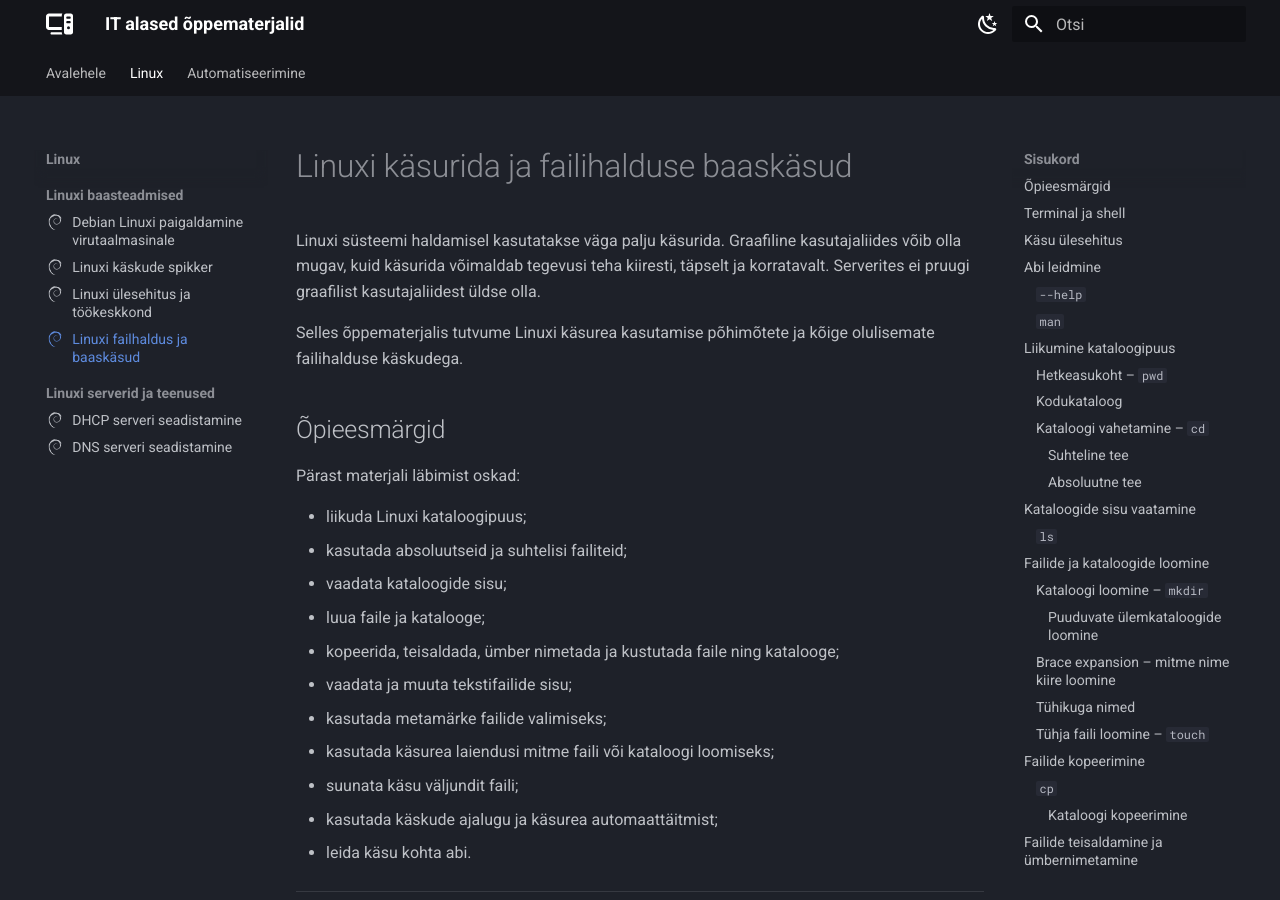
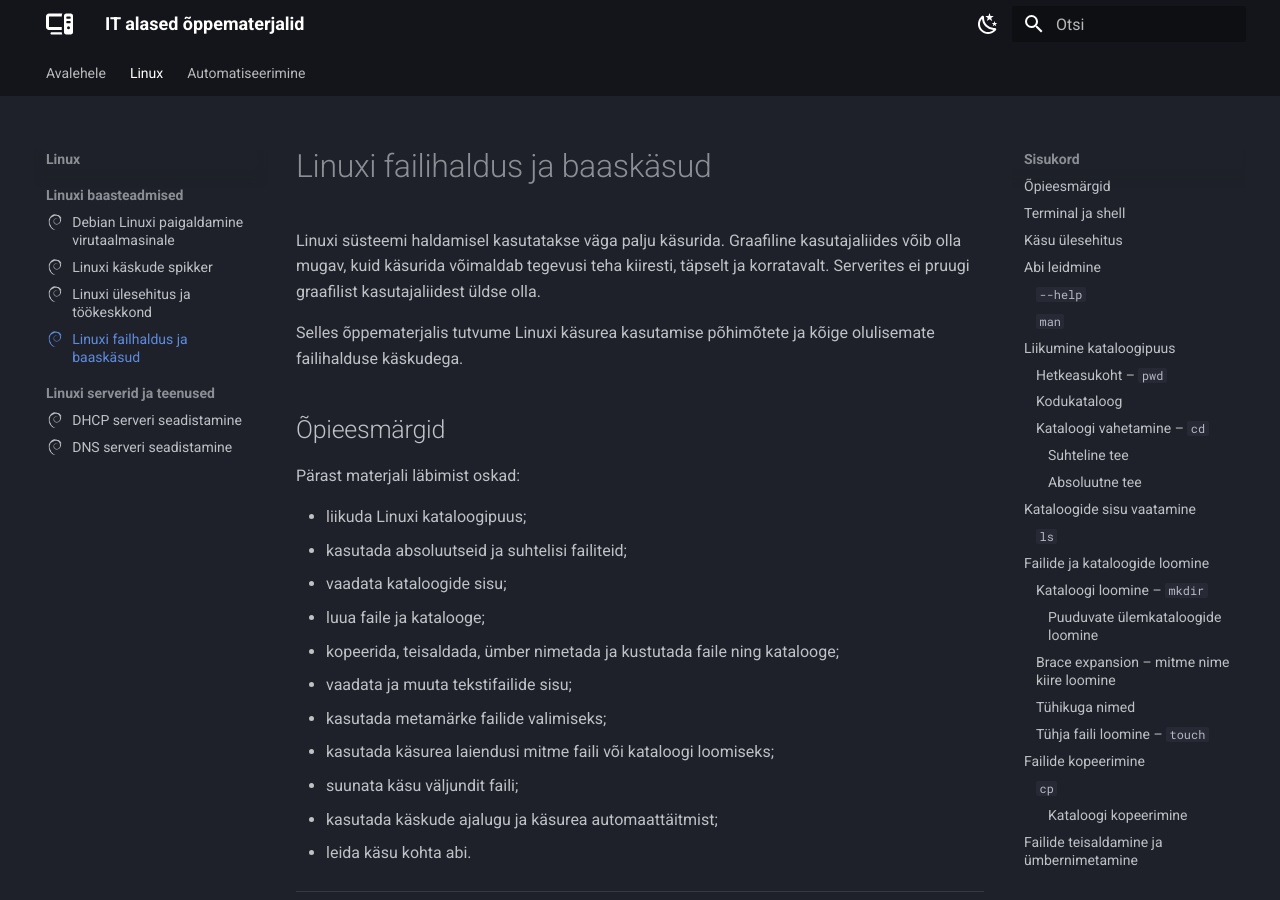
Before and after one commit to priitpaap/priitpaap.github.io, an MkDocs documentation site: the page built from docs/linux/failihalduse-baaskasud.md, in a window 1280 px wide and 900 px high. Built offline with MkDocs 1.6.1 and Material for MkDocs 9.7.7, drawn with Linux system fonts in a browser that asks for light colours.

Commit message:
Update failihalduse-baaskasud.md

```diff
--- a/docs/linux/failihalduse-baaskasud.md
+++ b/docs/linux/failihalduse-baaskasud.md
@@ -1,6 +1,6 @@
 icon:material/debian
 
-# Linuxi käsurida ja failihalduse baaskäsud
+# Linuxi failihaldus ja baaskäsud
 
 Linuxi süsteemi haldamisel kasutatakse väga palju käsurida. Graafiline kasutajaliides võib olla mugav, kuid käsurida võimaldab tegevusi teha kiiresti, täpselt ja korratavalt. Serverites ei pruugi graafilist kasutajaliidest üldse olla.
 
```
